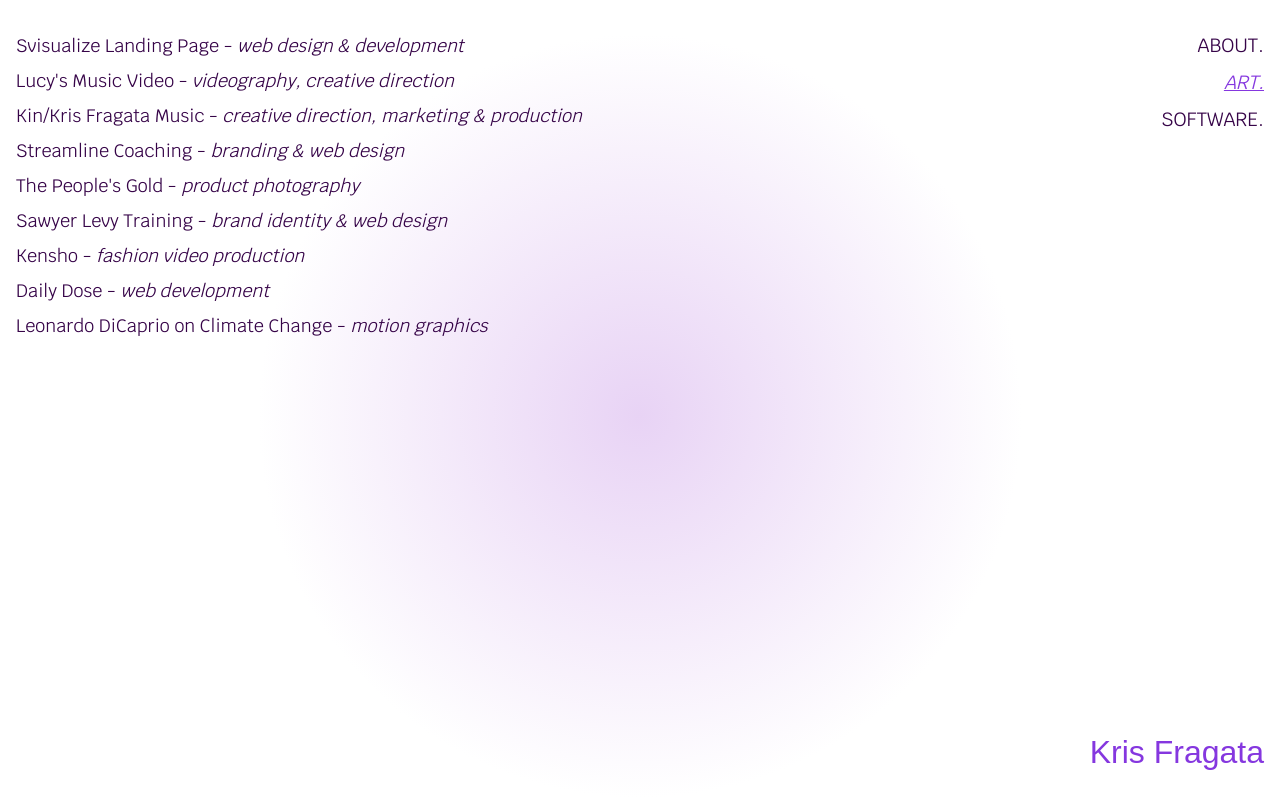
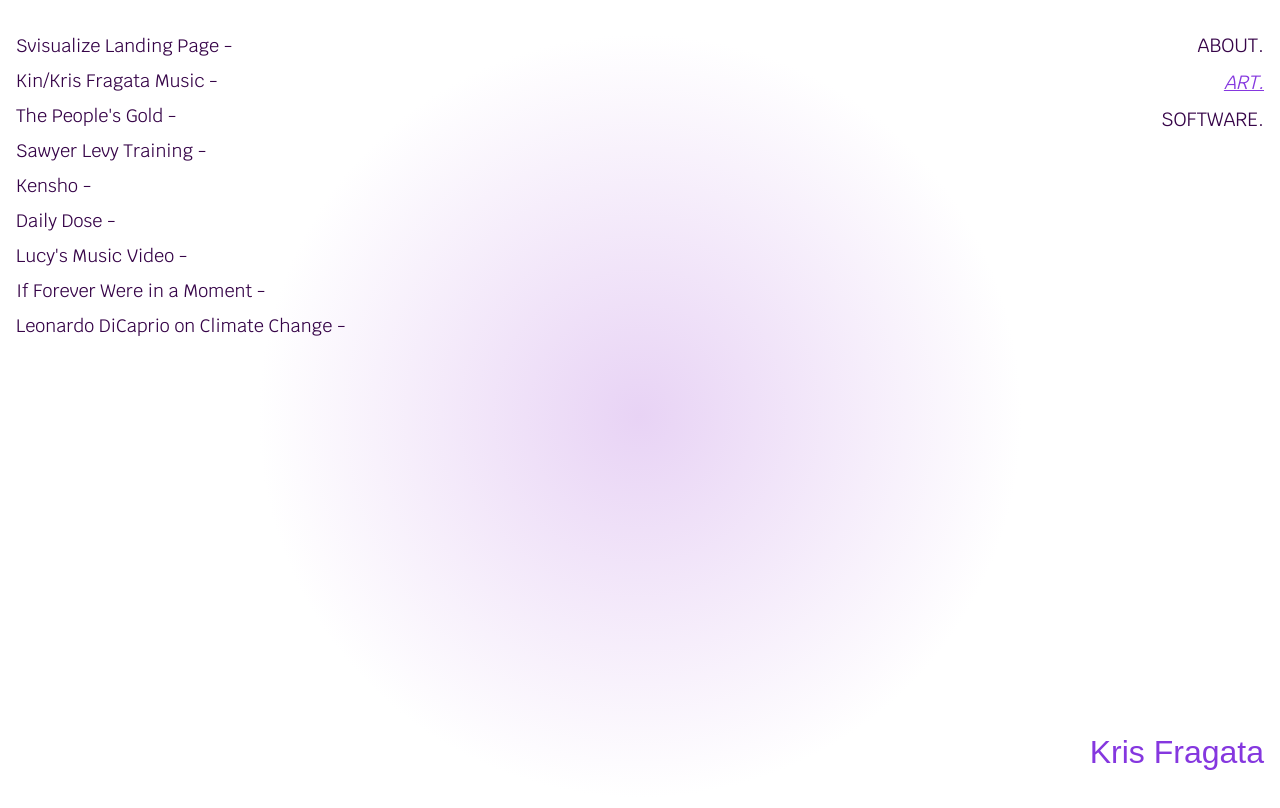
Before and after one commit to krisfragata/portfolio-2026-gd, a Next.js app: page /art in a window 1280 px wide. Shown: the top 808 px of the page. Built offline with nearby package versions, Linux system fonts and the light colour scheme; a web font is replaced by a local one.

Commit message:
feat(art_list):import media from public directory

```diff
--- a/src/app/art/art_list.ts
+++ b/src/app/art/art_list.ts
@@ -1,53 +1,187 @@
+import { StaticImport } from "next/dist/shared/lib/get-img-props";
+
+/** SVISUALIZE IMPORTS */
+import svisualizeScreenShot from '@/../public/art/svisualize/screenshot.png';
+import svisualizeGif from '@/../public/art/svisualize/SvisualizeGif1.gif';
+
+/** KIN IMPORTS */
+import bananaSplitCover from '@/../public/art/kin/banana_split_cover_photo.png';
+import bananaSplitLanding from '@/../public/art/kin/banana_split_landing.png';
+import bananaSplitGif from '@/../public/art/kin/banana_split.gif';
+import cycleCover from '@/../public/art/kin/cycle.jpg';
+import firstEncountersCover from '@/../public/art/kin/first_encounters.png';
+
+/** PEOPLE'S GOLD IMPORTS */
+import peoplesGold1 from '@/../public/art/peoples_gold/peoples_gold1.jpg';
+import peoplesGold2 from '@/../public/art/peoples_gold/peoples_gold2.jpg';
+import peoplesGold3 from '@/../public/art/peoples_gold/peoples_gold3.jpg';
+import peoplesGold4 from '@/../public/art/peoples_gold/peoples_gold4.jpg';
+import peoplesGold5 from '@/../public/art/peoples_gold/peoples_gold5.jpg';
+
+/** SAWYER LEVY IMPORTS */
+import sawyerLogo from '@/../public/art/sawyer/sawyerLogo.png';
+import sawyerLanding from '@/../public/art/sawyer/landingScreenshot.png';
+import sawyerGif from '@/../public/art/sawyer/sawyer_landing.gif';
+
+/** DAILY DOSE IMPORTS */
+import dailyDose1 from '@/../public/art/daily_dose/daily_dose1.gif';
+import dailyDose2 from '@/../public/art/daily_dose/daily_dose2.gif';
+import dailyDose3 from '@/../public/art/daily_dose/daily_dose3.gif';
+import { JSX } from "react";
+
 export interface Art {
     artwork: string;
-    details: string;
+    type: string;
     id: string;
+    imageSources: StaticImport[];
+    links: Link[];
+    years: string;
+    description: string[];
+    embed: JSX;
+}
+
+interface Link {
+    label: string;
+    href: string;
 }
 
 export const artList:Art[] = [
     {
         artwork: 'Svisualize Landing Page',
-        details: 'web design & development',
-        id: 'svisualize'
+        type: 'web design & development',
+        years: 'march 2024',
+        id: 'svisualize',
+        imageSources: [svisualizeScreenShot, svisualizeGif],
+        links: [{
+            label: 'svisualize.dev',
+            href: 'https://svisualize.dev',
+        }],
+        description: ["Under OSLabs' tech accelerator I designed and deployed an accessible nad responsive landing page for our developer tool, Svisualize. I used TailwindCSS, SvelteKit, and TypeScript."],
+        embed: '',
     },
-    {
-        artwork: "Lucy's Music Video",
-        details: 'videography, creative direction',
-        id: 'lucy'
-    },
+
     {
         artwork: 'Kin/Kris Fragata Music',
-        details: 'creative direction, marketing & production',
-        id: 'kin'
+        type: 'creative direction, marketing & production',
+        years: '2020 - present',
+        id: 'kin',
+        imageSources: [bananaSplitCover, bananaSplitLanding, bananaSplitGif, cycleCover, firstEncountersCover],
+        links: [
+        ],
+        description: [
+            "An ongoing musical/video/writing project, Kin, previously Kris Fragata, is an exploration into self, filipino culture, and family.",
+            "The works below are cover photos and marketing used in the musical releases under Kris Fragata.",
+            "The cover photo for Cycle (photo #4) was produced and edited by Avery Johnson."
+        ],
+        embed: '',
     },
-    {
-        artwork: 'Streamline Coaching',
-        details: 'branding & web design',
-        id: 'streamline'
-    },
+    // {
+    //     artwork: 'Streamline Coaching',
+    //     type: 'branding & web design',
+    //     id: 'streamline'
+    // },
     {
         artwork: "The People's Gold",
-        details: 'product photography',
+        type: 'product photography',
         id: 'peoplegold',
+        years: 'feb 2023',
+        imageSources: [peoplesGold1, peoplesGold2, peoplesGold3, peoplesGold4, peoplesGold5],
+        links: [],
+        description: [],
+        embed: '',
     },
     {
         artwork: 'Sawyer Levy Training',
-        details: 'brand identity & web design',
-        id: 'sawyer'
+        type: 'brand identity & web design',
+        id: 'sawyer',
+        years: '2022',
+        imageSources: [sawyerLogo, sawyerLanding, sawyerGif],
+        links: [],
+        description: [],
+        embed: '',
     },
     {
         artwork: 'Kensho',
-        details: 'fashion video production',
-        id: 'kensho'
+        type: 'fashion video production',
+        id: 'kensho',
+        years: 'spring 2021',
+        imageSources: [],
+        links: [
+            {
+                label: 'youtube',
+                href: 'https://www.youtube.com/watch?v=W65kpK7aqN4',
+            }
+        ],
+        description: [],
+        embed: 'https://www.youtube.com/embed/W65kpK7aqN4?si=6z9dVOBUS6HX_mNm'
     },
     {
         artwork: 'Daily Dose',
-        details: 'web development',
-        id: 'daily'
+        type: 'web development',
+        id: 'daily',
+        years: 'spring 2021',
+        imageSources: [dailyDose1, dailyDose2, dailyDose3],
+        links: [
+            {
+                label: 'website',
+                href: 'https://andrianalevytsky.github.io/dailydose/',
+            }
+        ],
+        description: [
+             "For Daily Dose, I worked with graphic designer, Andriana Levytsky, to create an interactive gallery using HTML5 Canvas and a bit of math.",
+            "This was my first collaborative coding project, and the project that birthed my love for programming. I found HTML5 Canvas to be finnicky but rewarding. With the right logic and math one can so many fun things.",
+        ],
+        embed: '',
+    },
+     {
+        artwork: "Lucy's Music Video",
+        type: 'videography, creative direction',
+        id: 'lucy',
+        imageSources: [],
+        years: 'fall 2023',
+        links: [
+            {
+                label: 'youtube',
+                href: 'https://youtu.be/qMOT-39YdNk',
+            }
+        ],
+        description: ["A video passion project made solely out of the love for the song, 'I hope that you think of me' by Pity Part and Lucys.",
+            "At the time, I was living in a 2 story white house in the town of Charlemont (population 800).",
+            "I wanted to express the solitude that the town invoked in me while showcasing the beautiful landscape.",
+            "My friend, Kloee Wheeler, helped in filming many of the shots, including the awesome drone footage."
+        ],
+        embed: 'https://www.youtube.com/embed/qMOT-39YdNk?si=woJtT-QpCXBRJAx8',
+    },
+    {
+        artwork: 'If Forever Were in a Moment',
+        type: 'videography',
+        years: 'winter 2024',
+        id: 'forever',
+        imageSources: [],
+        links: [
+            {
+                label: 'youtube',
+                href: 'https://www.youtube.com/watch?v=7a0PofVFlxA'
+            }
+        ],
+        description: [
+            "This is a visual poem and was inspired by the books Stay True by Hua Hsu and A Tale for The Time Being by Ruth Oseki"
+        ],
+        embed: 'https://www.youtube.com/embed/7a0PofVFlxA?si=IWoInRbkKehaxGSZ',
     },
     {
         artwork: 'Leonardo DiCaprio on Climate Change',
-        details: 'motion graphics',
-        id: 'leo'
-    }
+        type: 'motion graphics',
+        years: 'fall 2019',
+        id: 'leo',
+        imageSources: [],
+        links: [
+            {
+                label: 'youtube',
+                href: 'https://youtu.be/UZ13uiMqIP0',
+            }
+        ],
+        description: [],
+        embed: 'https://www.youtube.com/embed/UZ13uiMqIP0?si=ry656GniwXlUvRX7',
+    },
 ];
```
